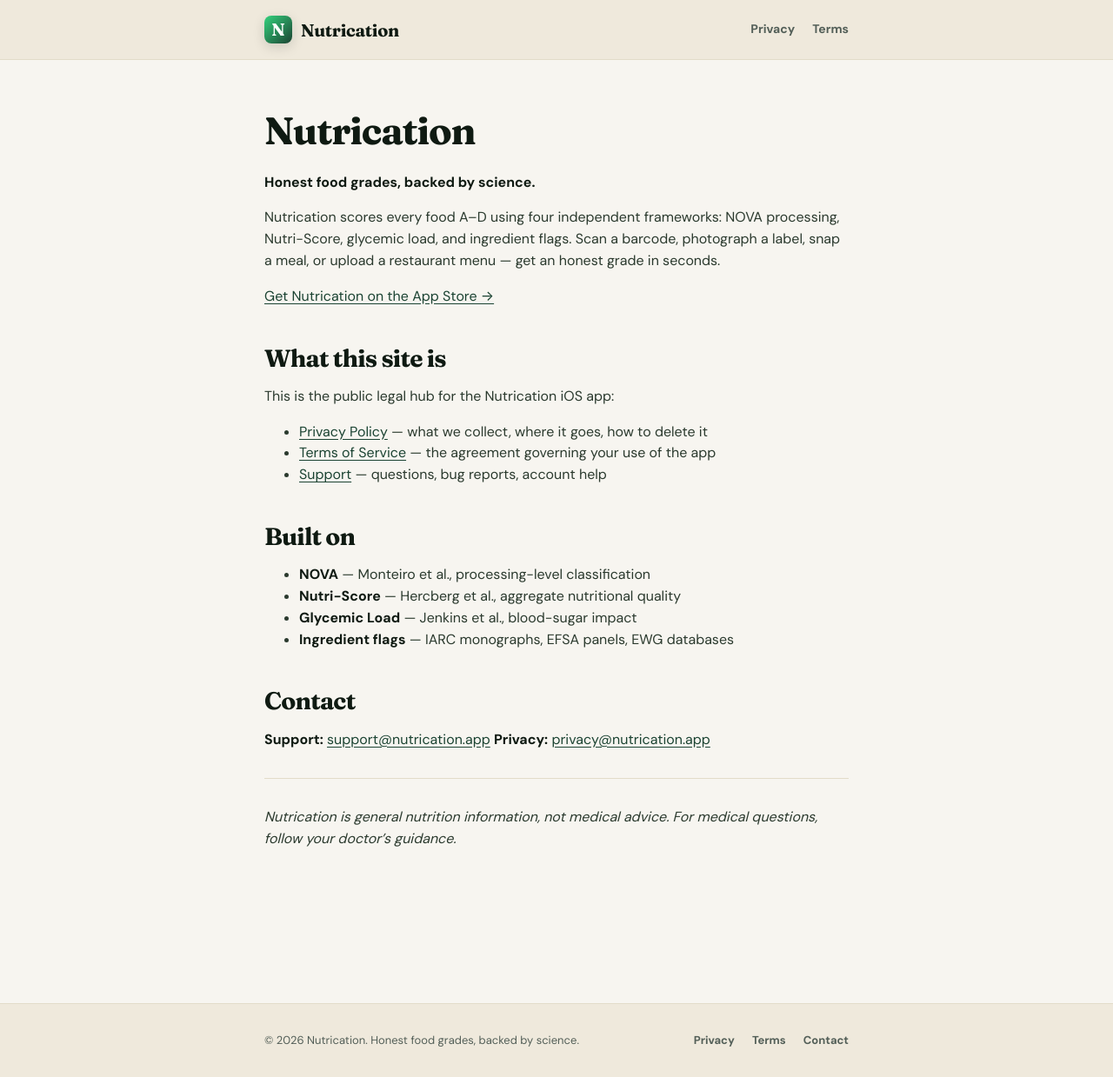
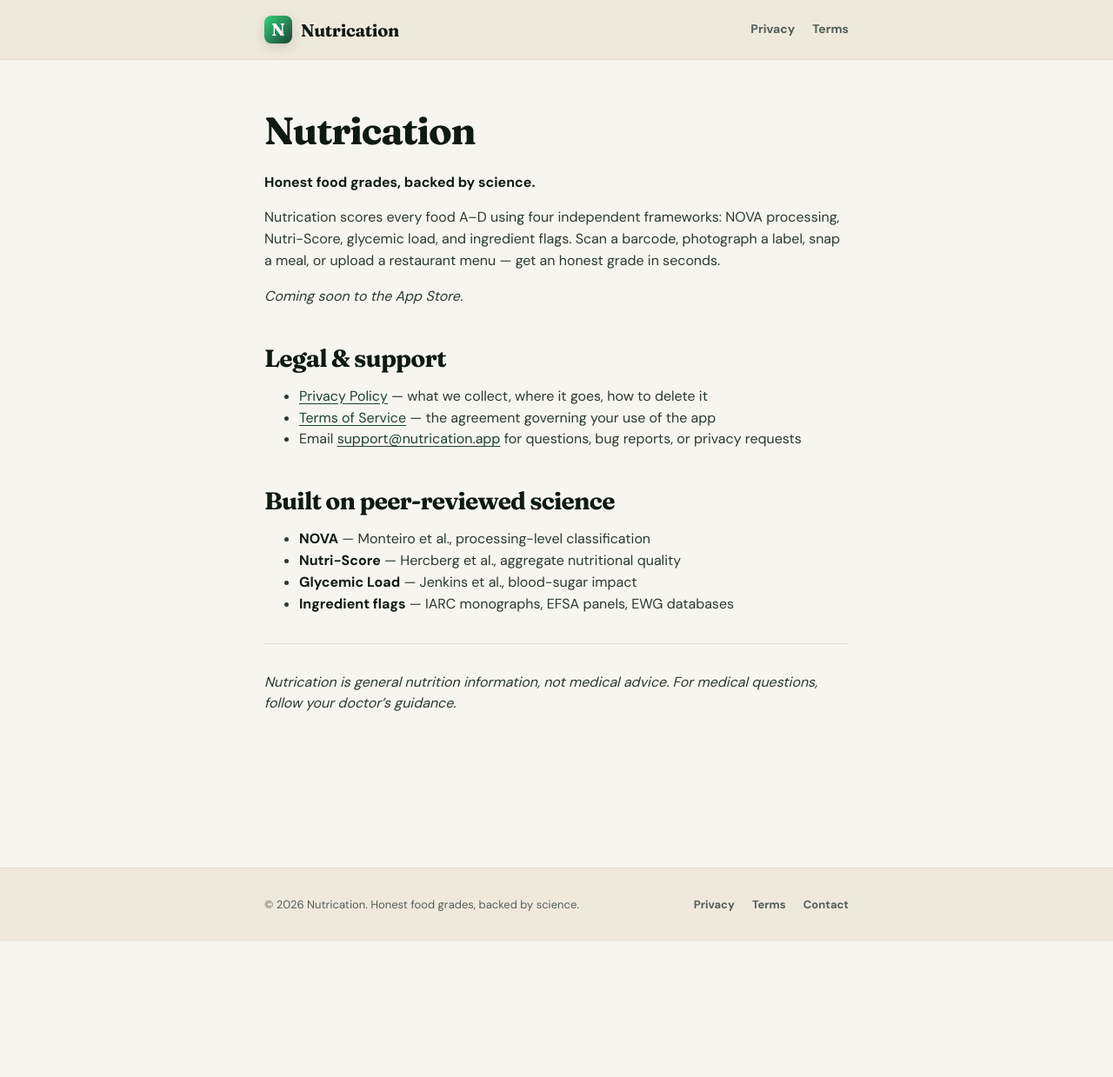
Before and after one commit to cotentcreation009-ui/nutrication-site, a Jekyll site: the page built from index.md, in a window 1280 px wide. Shown: the whole page at 87% size. Built offline with Jekyll 4.4.1, drawn with Linux system fonts in a browser that asks for light colours; after the commit the page ends 1083 px from its top, so only the background shows below that.

Commit message:
Tighten landing page: remove dead App Store link + unused privacy@ email
- Replace nonworking 'Get on App Store' CTA with 'Coming soon to the App Store'
  italic line (no link, honest about pre-launch state)
- Drop privacy@nutrication.app from contact list since only support@ is
  routed via Cloudflare Email Routing
- Consolidate to a single 'Legal & support' section for simpler scan
- Reframe 'Built on' as 'Built on peer-reviewed science' for clarity

```diff
--- a/index.md
+++ b/index.md
@@ -8,33 +8,26 @@ layout: default
 **Honest food grades, backed by science.**
 
 Nutrication scores every food A–D using four independent frameworks: NOVA
-processing, Nutri-Score, glycemic load, and ingredient flags. Scan a barcode,
-photograph a label, snap a meal, or upload a restaurant menu — get an honest
-grade in seconds.
+processing, Nutri-Score, glycemic load, and ingredient flags. Scan a
+barcode, photograph a label, snap a meal, or upload a restaurant menu —
+get an honest grade in seconds.
 
-[Get Nutrication on the App Store →](#) <!-- replace with App Store URL post-launch -->
+*Coming soon to the App Store.*
 
-## What this site is
-
-This is the public legal hub for the Nutrication iOS app:
+## Legal &amp; support
 
 - [Privacy Policy](/privacy/) — what we collect, where it goes, how to delete it
 - [Terms of Service](/terms/) — the agreement governing your use of the app
-- [Support](mailto:support@nutrication.app) — questions, bug reports, account help
+- Email [support@nutrication.app](mailto:support@nutrication.app) for questions, bug reports, or privacy requests
 
-## Built on
+## Built on peer-reviewed science
 
 - **NOVA** — Monteiro et al., processing-level classification
 - **Nutri-Score** — Hercberg et al., aggregate nutritional quality
 - **Glycemic Load** — Jenkins et al., blood-sugar impact
 - **Ingredient flags** — IARC monographs, EFSA panels, EWG databases
 
-## Contact
-
-**Support:** [support@nutrication.app](mailto:support@nutrication.app)
-**Privacy:** [privacy@nutrication.app](mailto:privacy@nutrication.app)
-
 ---
 
-*Nutrication is general nutrition information, not medical advice. For medical
-questions, follow your doctor's guidance.*
+*Nutrication is general nutrition information, not medical advice. For
+medical questions, follow your doctor's guidance.*
```
